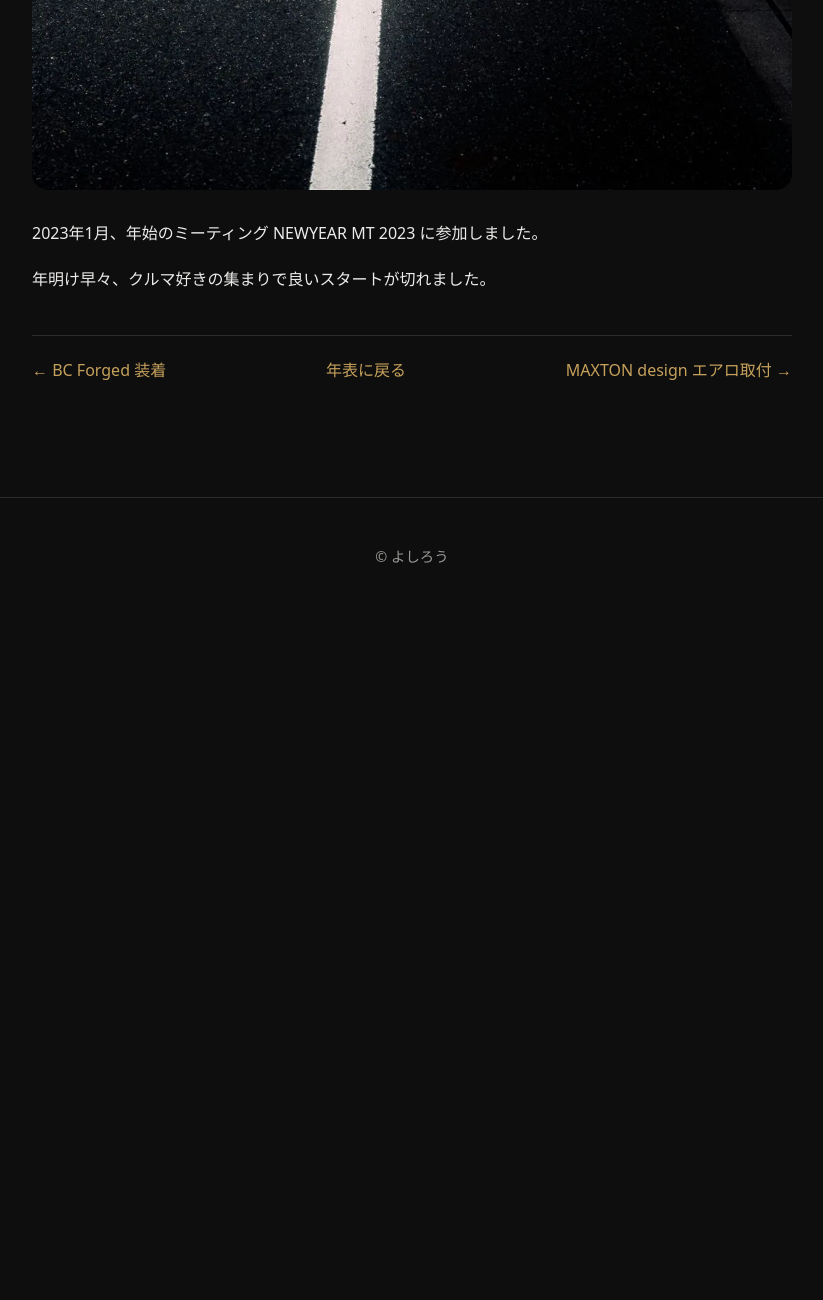
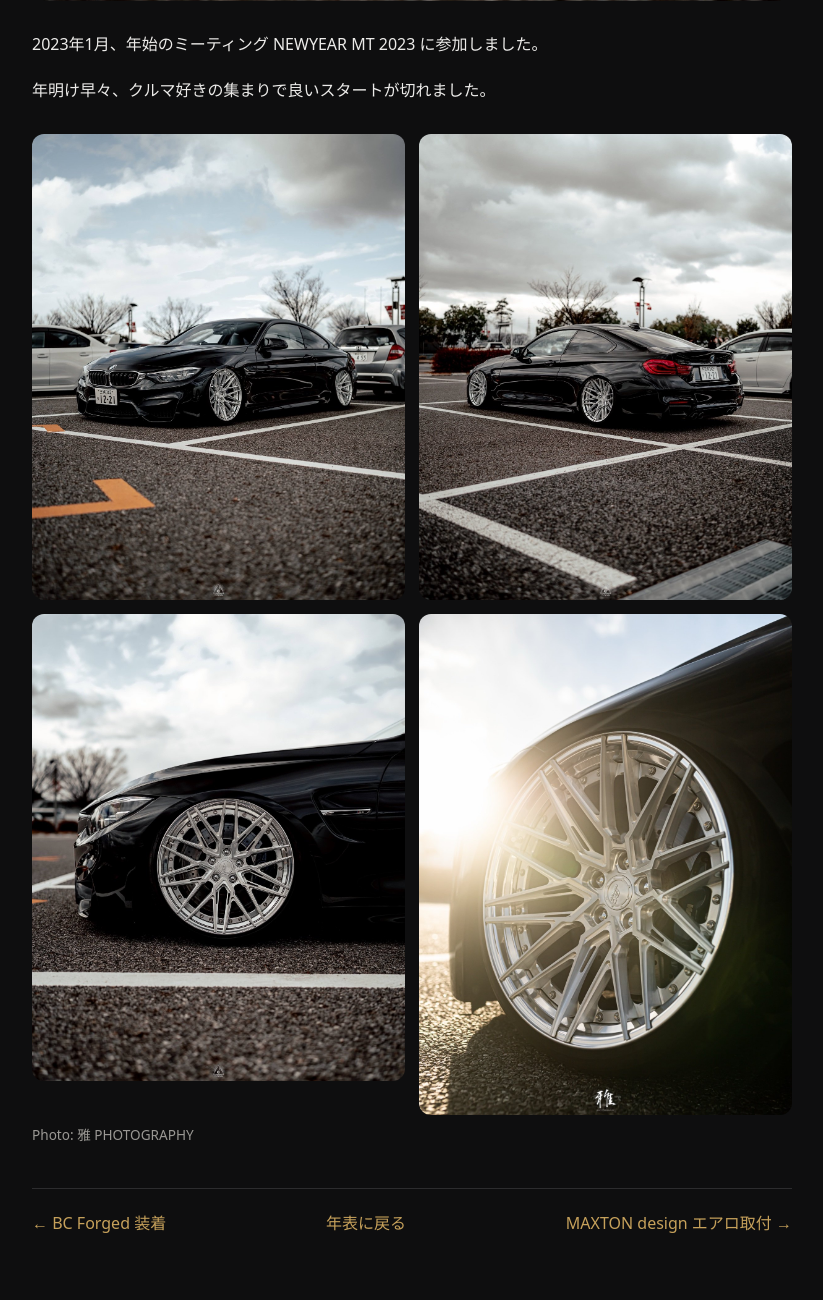
Before and after one commit to ayonbrasil1994-dev/Yoshirou, a plain HTML site: page articles/newyearmt.html in a window 1280 px wide. Shown: the part 1180-2480 px from the top of the page, without its empty margins (228-1051 px from the left). Before the commit the page ends 1796 px from the top, so only its background shows below. Drawn offline with Linux system fonts and the light colour scheme.

Commit message:
Add NEWYEAR MT photos to article

```diff
--- a/articles/newyearmt.html
+++ b/articles/newyearmt.html
@@ -31,9 +31,16 @@
       <div class="container article__wrap">
         <p class="article__meta"><time datetime="2023-01">2023.01</time><span class="timeline__tag">イベント</span></p>
         <h1 class="article__title">NEWYEAR MT 2023</h1>
-        <figure class="article__hero"><img src="../images/web/front-street.webp" alt="道路の中央に停めた M4 を正面から"></figure>
+        <figure class="article__hero"><img src="../images/web/newyear-1.jpg" alt="NEWYEAR MT 2023 の会場に停めた M4"></figure>
         <p class="article__text">2023年1月、年始のミーティング NEWYEAR MT 2023 に参加しました。</p>
         <p class="article__text">年明け早々、クルマ好きの集まりで良いスタートが切れました。</p>
+        <div class="article__photos">
+          <img src="../images/web/newyear-1.jpg" alt="駐車場に停めた M4 のフロント" loading="lazy">
+          <img src="../images/web/newyear-2.jpg" alt="フロントホイールのアップ" loading="lazy">
+          <img src="../images/web/newyear-3.jpg" alt="M4 のリアビュー" loading="lazy">
+          <img src="../images/web/newyear-4.jpg" alt="夕日を浴びるホイールのアップ" loading="lazy">
+        </div>
+        <p class="article__credit">Photo: 雅 PHOTOGRAPHY</p>
         <nav class="article__nav">
           <a href="wheels.html">← BC Forged 装着</a>
           <a href="../index.html#history">年表に戻る</a>
```
